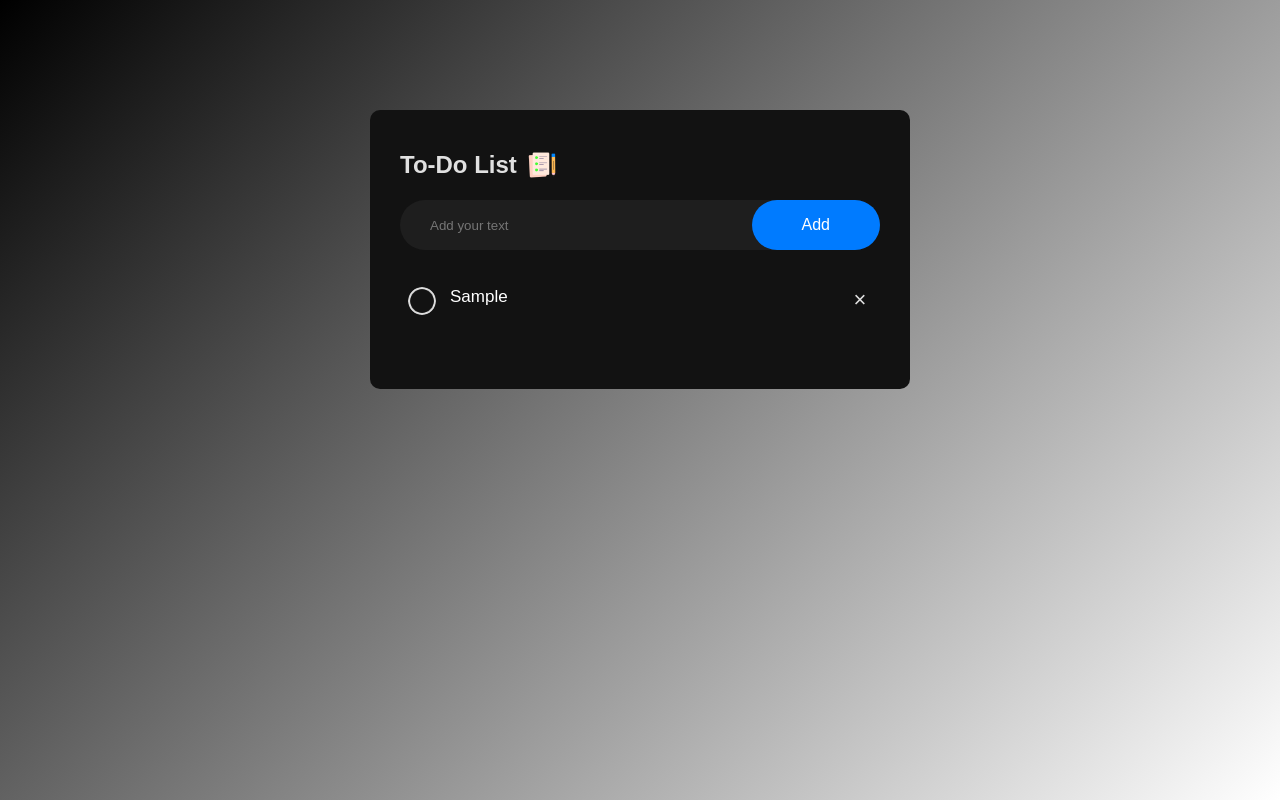
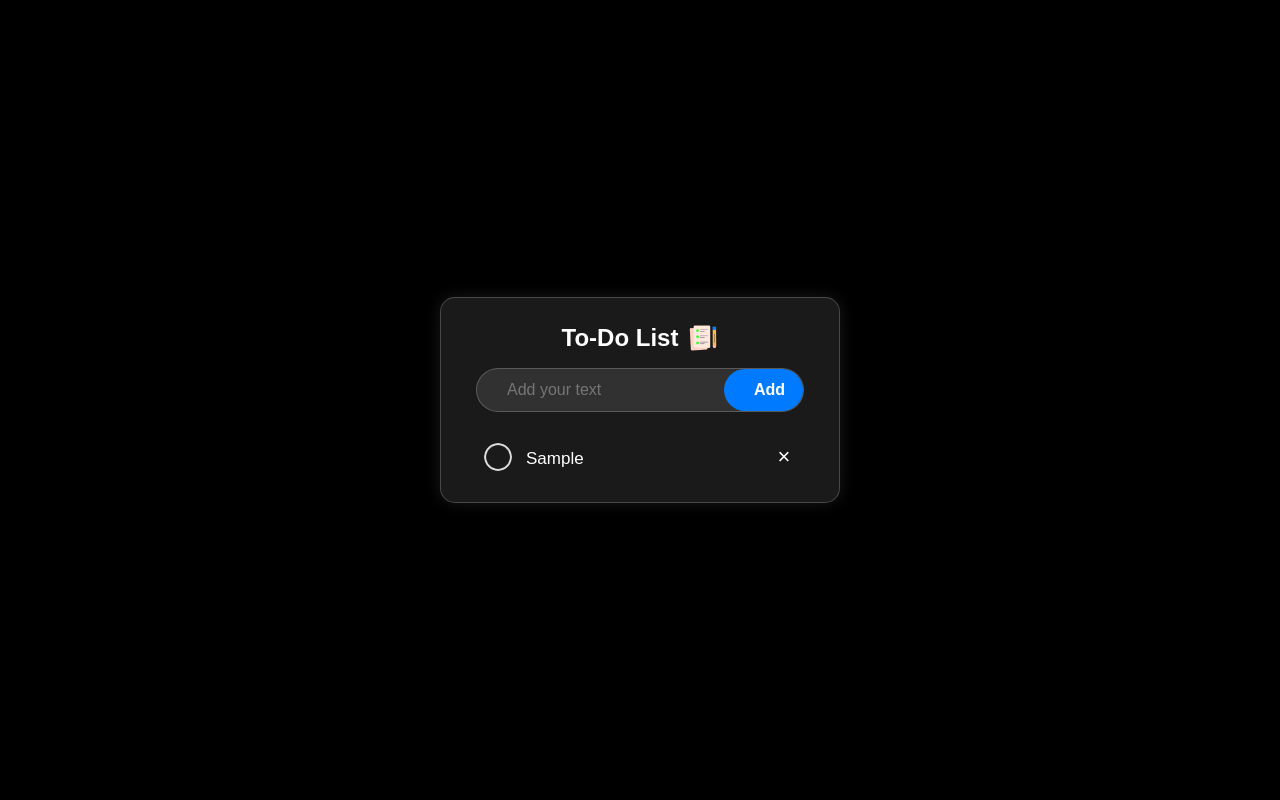
Before and after one commit to PrethigahShanmugarajah/To_Do_List, a plain HTML site: page Index.html in a window 1280 px wide. Both pictures are taken after typing "Sample" into the empty fields and a click on the button "Add". Drawn offline with Linux system fonts and the light colour scheme.

Commit message:
Updated styles in Index.css

```diff
--- a/Index.css
+++ b/Index.css
@@ -6,30 +6,41 @@
     box-sizing: border-box;
 }
 
+body
+{
+    background: #000000;
+    color: #ffffff;
+    display: flex;
+    justify-content: center;
+    align-items: center;
+    height: 100vh;
+}
+
 .container
 {
-    width: 100%;
-    min-height: 100vh;
-    background: linear-gradient(135deg, #000000, #FFFFFF);
-    padding: 10px;
+    width: 400px;
+    padding: 25px 35px;
+    background: rgba(255, 255, 255, 0.1);
+    border-radius: 15px;
+    backdrop-filter: blur(10px);
+    box-shadow: 0 0 15px rgba(255, 255, 255, 0.1);
+    border: 1px solid rgba(255, 255, 255, 0.2);
+    transition: 0.3s ease-in-out;
 }
 
-.todo-app
+.container:hover
 {
-    width: 100%;
-    max-width: 540px;
-    background: #121212;
-    margin: 100px auto 20px;
-    padding: 40px 30px 70px;
-    border-radius: 10px;
+    box-shadow: 0 0 25px rgba(255, 255, 255, 0.2);
 }
 
 .todo-app h2
 {
-    color: #E0E0E0;
+    color: #ffffff;
+    font-size: 24px;
+    margin-bottom: 15px;
     display: flex;
     align-items: center;
-    margin-bottom: 20px;
+    justify-content: center;
 }
 
 .todo-app h2 img
@@ -43,10 +54,12 @@
     display: flex;
     align-items: center;
     justify-content: space-between;
-    background: #1E1E1E;
+    background: rgba(255, 255, 255, 0.1);
     border-radius: 30px;
     padding-left: 20px;
     margin-bottom: 25px;
+    border: 1px solid rgba(255, 255, 255, 0.2);
+    transition: 0.3s ease-in-out;
 }
 
 input
@@ -56,20 +69,34 @@ input
     outline: none;
     background: transparent;
     padding: 10px;
-    font-weight: 14px;
-    color: #FFFFFF;
+    font-size: 16px;
+    color: #ffffff;
 }
 
 button
 {
-    border:none;
+    border: none;
     outline: none;
-    padding: 16px 50px;
+    padding: 12px 30px;
     background: #007BFF;
     color: #FFFFFF;
     font-size: 16px;
+    font-weight: bold;
     cursor: pointer;
     border-radius: 40px;
+    transition: 0.3s ease-in-out;
+    position: relative;
+    overflow: hidden;
+}
+
+button:hover
+{
+    background: #cccccc;
+}
+
+button:active
+{
+    transform: scale(0.98);
 }
 
 ul li
@@ -80,7 +107,15 @@ ul li
     user-select: none;
     cursor: pointer;
     position: relative;
-    color: #FFFFFF;
+    color: #ffffff;
+    transition: background 0.3s ease;
+    border-radius: 5px;
+    height: 40px;
+}
+
+ul li:hover
+{
+    background: rgba(255, 255, 255, 0.1);
 }
 
 ul li::before
@@ -93,40 +128,78 @@ ul li::before
     background-image: url(Images/unchecked.png);
     background-size: cover;
     background-position: center;
-    top: 12px;
+    top: 6px;
     left: 8px;
 }
 
 ul li.checked
 {
-    color: #B0B0B0;
+    color: #B3B3B3;
     text-decoration: line-through;
 }
 
 ul li.checked::before
 {
-    background-image: url(Images/checked.png );
+    background-image: url(Images/checked.png);
 }
 
 ul li span
 {
     position: absolute;
     right: 0;
-    top: 5px;
+    top: 0;
     width: 40px;
     height: 40px;
     font-size: 22px;
-    color: #E0E0E0;
+    color: #ffffff;
     line-height: 40px;
     text-align: center;
     border-radius: 50%;
+    transition: all 0.3s ease;
 }
 
 ul li span:hover
 {
-    background: #333333;
+    background: #ffffff;
+    color: #000000;
 }
 
-.list-container {
-    color: #FFFFFF;
+.error
+{
+    animation: shake 0.1s linear 5;
 }
+
+@keyframes shake
+{
+    0%, 100%
+    {
+        transform: translateX(0);
+    }
+
+    25%
+    {
+        transform: translateX(-3px);
+    }
+
+    50%
+    {
+        transform: translateX(3px);
+    }
+
+    75%
+    {
+        transform: translateX(-3px);
+    }
+}
+
+.container:hover
+{
+    border: 1px solid rgba(255, 255, 255, 0.3);
+    box-shadow: 0 0 20px rgba(255, 255, 255, 0.3);
+}
+
+button:hover
+{
+    background: #0056b3;
+    box-shadow: 0 0 10px rgba(0, 123, 255, 0.5);
+}
```
